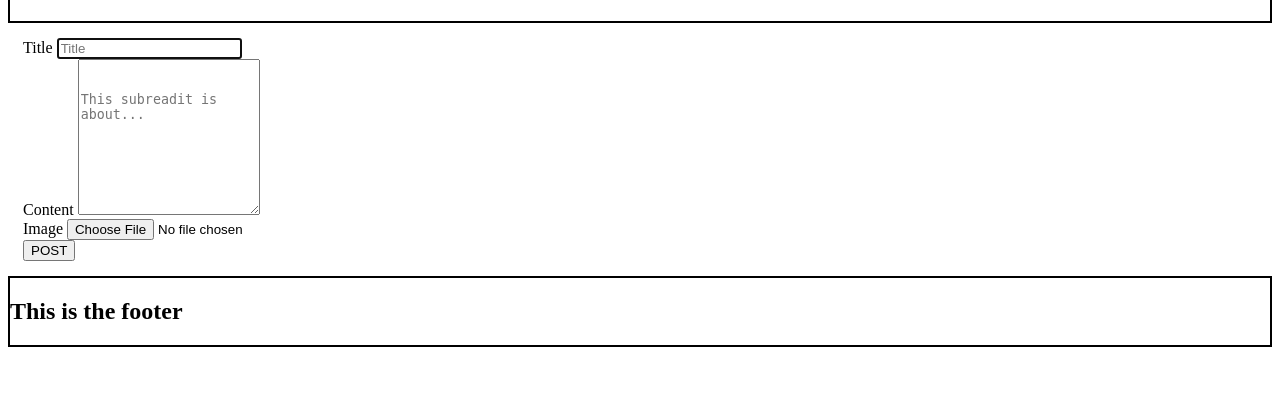
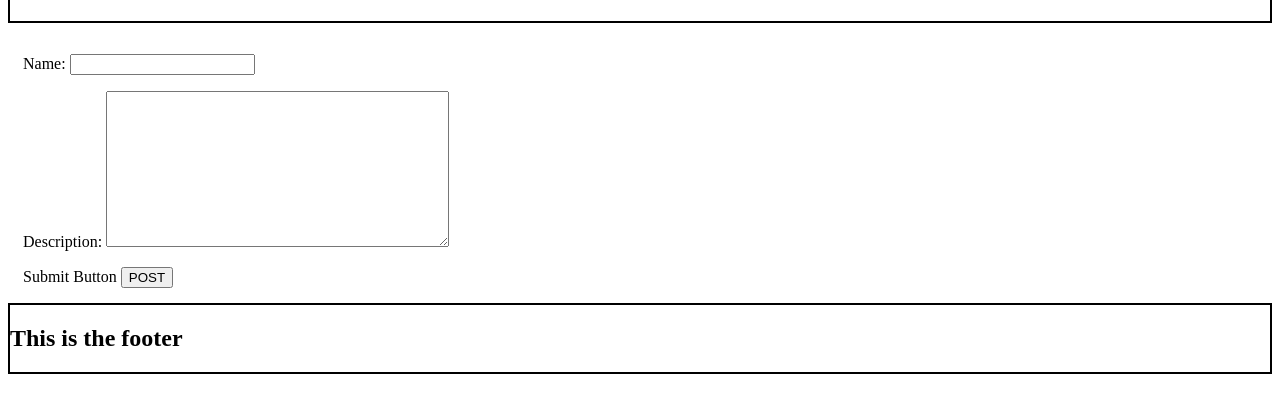
Before and after one commit to Jules8534/Readit-capstone, a Django app: page /new/ in a window 1280 px wide. Shown: the part 56-469 px from the top of the page. Run offline with Django 3.2, Linux system fonts and the light colour scheme; the visitor is signed in with stand-in values (Sample User, id 1).

Commit message:
We got it working

```diff
--- a/readit_site/forms.py
+++ b/readit_site/forms.py
@@ -2,7 +2,7 @@ from django import forms
 from .models import ReaditUserModel, PostModel
 from django.contrib.auth.forms import UserCreationForm
 
-from readit_site.models import ReaditUserModel, CreateSubreaditModel
+from readit_site.models import ReaditUserModel, SubreaditModel
 
 
 class LoginForm(forms.Form):
@@ -31,7 +31,9 @@ class AddPost(forms.ModelForm):
         )
 
 class CreateSubreaditForm(forms.Form):
-
+    name = forms.CharField(max_length=45)
+    description = forms.CharField(widget=forms.Textarea)
+    # image = forms.ImageField(blank=True)
     class Meta:
-        model = CreateSubreaditModel
-        fields = ("title", "content", "image")
+        model = SubreaditModel
+        fields = ("name", "description")
--- a/readit_site/models.py
+++ b/readit_site/models.py
@@ -12,13 +12,17 @@ class SubreaditModel(models.Model):
     name = models.CharField(max_length=45)
     description = models.TextField(default="")
     moderator = models.ForeignKey(ReaditUserModel, on_delete=models.CASCADE)
+    date_published = models.DateTimeField(auto_now_add=True, verbose_name="date published")
+    date_updated   = models.DateTimeField(auto_now=True, verbose_name="date updated")
+    # image   = models.ImageField(upload_to='uploads/', null=True, blank=True)
+    slug = models.SlugField(blank=True, unique=True)
 
     def __str__(self):
         return self.name
 
 class SubscriptionModel(models.Model):
-    user = models.ForeignKey(ReaditUserModel, on_delete=models.CASCADE),
-    subreadit = models.ForeignKey(SubreaditModel, on_delete=models.CASCADE),
+    user = models.ForeignKey(ReaditUserModel, on_delete=models.CASCADE)
+    subreadit = models.ForeignKey(SubreaditModel, on_delete=models.CASCADE)
 
     def __str__(self):
         return f"{self.user.username} \ {self.subreadit.name}"
@@ -46,14 +50,9 @@ class CommentVoteModel(models.Model):
     comment = models.ForeignKey(CommentModel, on_delete=models.CASCADE)
     user = models.ForeignKey(ReaditUserModel, on_delete=models.CASCADE)
 
-class CreateSubreaditModel(models.Model):
-    title   = models.CharField(max_length=50, null=False, blank=False)
-    content = models.TextField(max_length=5000, null=False, blank=False)
-    image   = models.ImageField(upload_to='uploads/', null=False, blank=False)
-    date_published = models.DateTimeField(auto_now_add=True, verbose_name="date published")
-    date_updated   = models.DateTimeField(auto_now=True, verbose_name="date updated")
-    author = models.ForeignKey(settings.AUTH_USER_MODEL, on_delete=models.CASCADE)
-    slug = models.SlugField(blank=True, unique=True)
+# class CreateSubreaditModel(models.Model):
+#     image   = models.ImageField(upload_to='uploads/', null=False, blank=False)
+#     slug = models.SlugField(blank=True, unique=True)
 
-    def __str__(self):
-        return self.title
+#     def __str__(self):
+#         return self.title
--- a/readit_site/templates/create_subreadit.html
+++ b/readit_site/templates/create_subreadit.html
@@ -19,29 +19,32 @@
 <div class="container">
     <div class="row">
         <div class="col-lg-7 offset-lg-1">
-            <form class="create-form" method="post enctype="multipart/form-data">{% csrf_token %}
-
-                <!-- title -->
+            <form class="create-form" method="POST" action="" >
+                {% csrf_token %}
+                <!-- enctype="multipart/form-data" -->
+                <!-- title
                 <div class="form-group">
                     <label for="id_title">Title</label>
-                    <input class="form-control" type="text" name="title" id="id_title" placeholder="Title"
+                    <input class="form-control" type="text" name="title" id="name" placeholder="Title"
                     required autofocus>
                 </div>
 
-                <!-- Content/Body -->
+                Content/Body
                 <div class="form-group">
                     <label for="id_content">Content</label>
-                    <textarea class="form-control" rows="10" type="text" name="content" id="id_content" placeholder="
+                    <textarea class="form-control" rows="10" type="text" name="description" id="id_content" placeholder="
                     This subreadit is about..." required></textarea>
                 </div>
 
-                <!-- Image -->
+                Image
                 <div class="form-group">
                     <label for="id_image">Image</label>
-                    <input type="file" name="image" id="id_image" accept="image/*" required>
-                </div>
+                    <input type="file" name="image" id="image" accept="image/*" required>
+                </div> -->
 
-                <!-- Submit Button  -->
+                {{form.as_p}}
+
+                Submit Button
                 <button class="submit-button btn btn-lg btn-primary btn block" type="submit">POST</button>
 
             </form>
--- a/readit_site/views.py
+++ b/readit_site/views.py
@@ -4,7 +4,7 @@ from django.contrib.auth import login, logout, authenticate, update_session_auth
 from django.contrib import messages
 from django.contrib.auth.forms import PasswordChangeForm
 from .forms import LoginForm, ReaditUserModelForm, AddPost, CreateSubreaditForm
-from .models import SubreaditModel, CreateSubreaditModel, ReaditUserModel, PostModel, SubscriptionModel
+from .models import SubreaditModel, ReaditUserModel, PostModel, SubscriptionModel
 # Create your views here.
 
 
@@ -149,13 +149,21 @@ def createsubreadit_view(request):
     context = {}
     user = request.user
 
-    form = CreateSubreaditForm(request.POST or None, request.FILES or None)
-    if form.is_valid():
-        obj = form.save(commit=False)
-        author = ReaditUserModel.objects.filter(email=user.email).first()
-        obj.author = author
-        obj.save()
-        form = CreateSubreaditForm()
+    # form = CreateSubreaditForm(request.POST or None, request.FILES or None)
+    if request.method == "POST":
+        form = CreateSubreaditForm(request.POST)
+        if form.is_valid():
+            # obj = form.save(commit=False)
+            # obj.moderator = user
+            # obj.save()
+            data = form.cleaned_data
+            sub = SubreaditModel.objects.create(name=data['name'], description=data["description"], moderator=request.user)
+        else:
+            print(form.errors)
+    else:
+        print(f"Method: {request.method}")
+    form = CreateSubreaditForm()
 
     context['form'] = form
+    context['name'] = request.user.username
     return render(request, "create_subreadit.html", context)
```
Also changed, not shown: readit_site/migrations/0001_initial.py, readit_site/migrations/0002_auto_20200714_1558.py (deleted).
